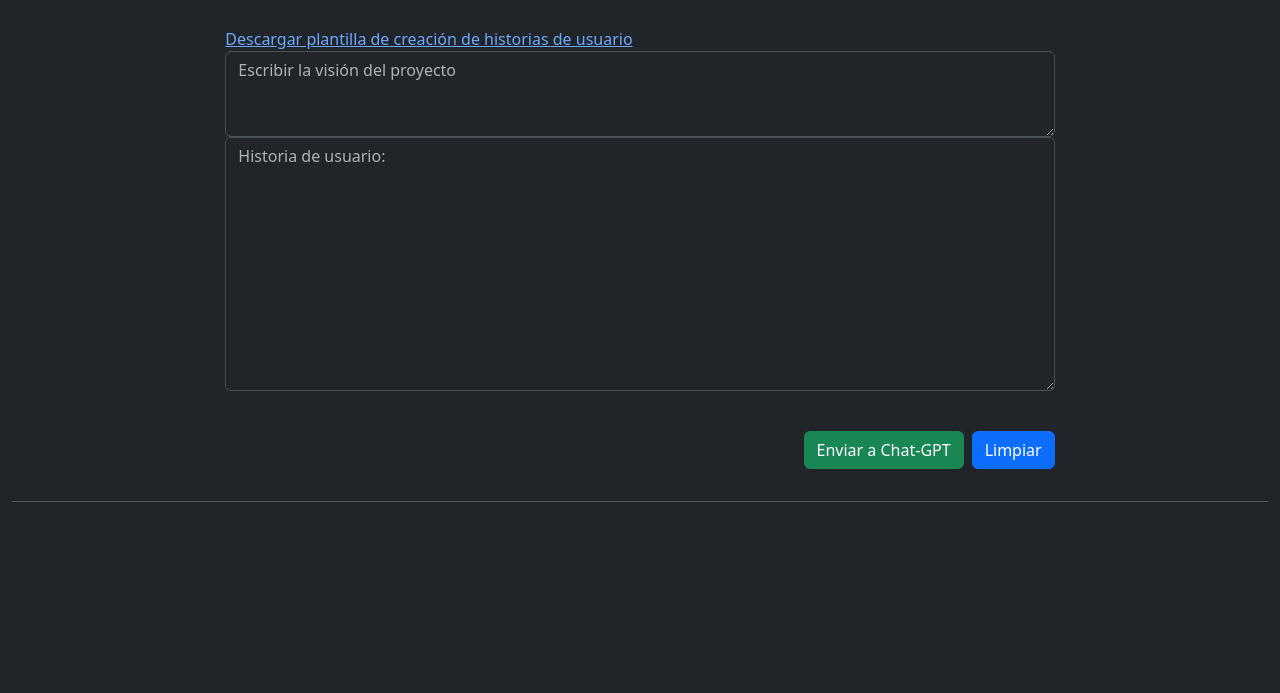
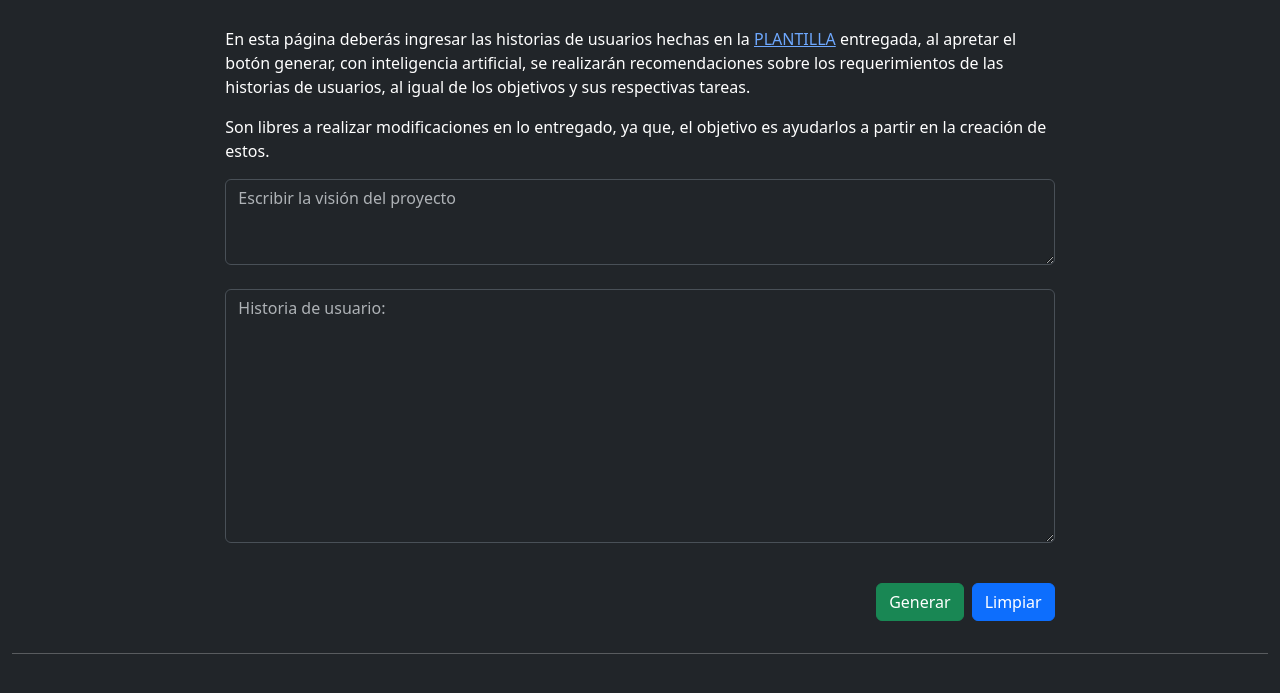
Before and after one commit to catalina-arcila/DILAB, a website: page gpt_chat_ito/public/chatAPI.html in a window 1280 px wide. Shown: the part 69-762 px from the top of the page. Drawn offline with nearby package versions, Linux system fonts and the light colour scheme.

Commit message:
chatito lindo

```diff
--- a/gpt_chat_ito/public/chatAPI.html
+++ b/gpt_chat_ito/public/chatAPI.html
@@ -17,15 +17,17 @@
                     <p></p>
                 </div>
                 <div class="col-md-8 mb-3 ">
-                    <a download href="path/to/the/download/file"> Descargar plantilla de creación de historias de usuario</a>
+                    <p>En esta página deberás ingresar las historias de usuarios hechas en la <a download href="blob:https://web.whatsapp.com/2accb670-3998-473f-8f35-51305766c8ec"> PLANTILLA</a> entregada, al apretar el botón generar, con inteligencia artificial, se realizarán recomendaciones sobre los requerimientos de las historias de usuarios, al igual de los objetivos y sus respectivas tareas.</p>
+                    <p>Son libres a realizar modificaciones en lo entregado, ya que, el objetivo es ayudarlos a partir en la creación de estos.</p>
                     <textarea id="txtPromptInput2" class="form-control" rows="3" placeholder="Escribir la visión del proyecto"></textarea>
+                    <br>
                     <textarea id="txtPromptInput" class="form-control" rows="10" placeholder="Historia de usuario:"></textarea>
                     <br>
                 </div>
             </div>
             <div class="row justify-content-center">
                 <div class="col-md-8 mb-3 d-grid gap-2 d-md-flex justify-content-md-end">
-                    <button id="btnSend" class="btn btn-success" type="button">Enviar a Chat-GPT</button>
+                    <button id="btnSend" class="btn btn-success" type="button">Generar</button>
                     <button id="btnClear" class="btn btn-primary" type="button">Limpiar</button>
                 </div>
             </div>
--- a/gpt_chat_ito/public/index.js
+++ b/gpt_chat_ito/public/index.js
@@ -86,4 +86,5 @@ function replaceBackticksWithPre(string) {
 function clearAll(){
     lstResults.innerHTML = "";
     txtPromptInput.value = "";
+    txtPromptInput2.value = "";
 }
```
